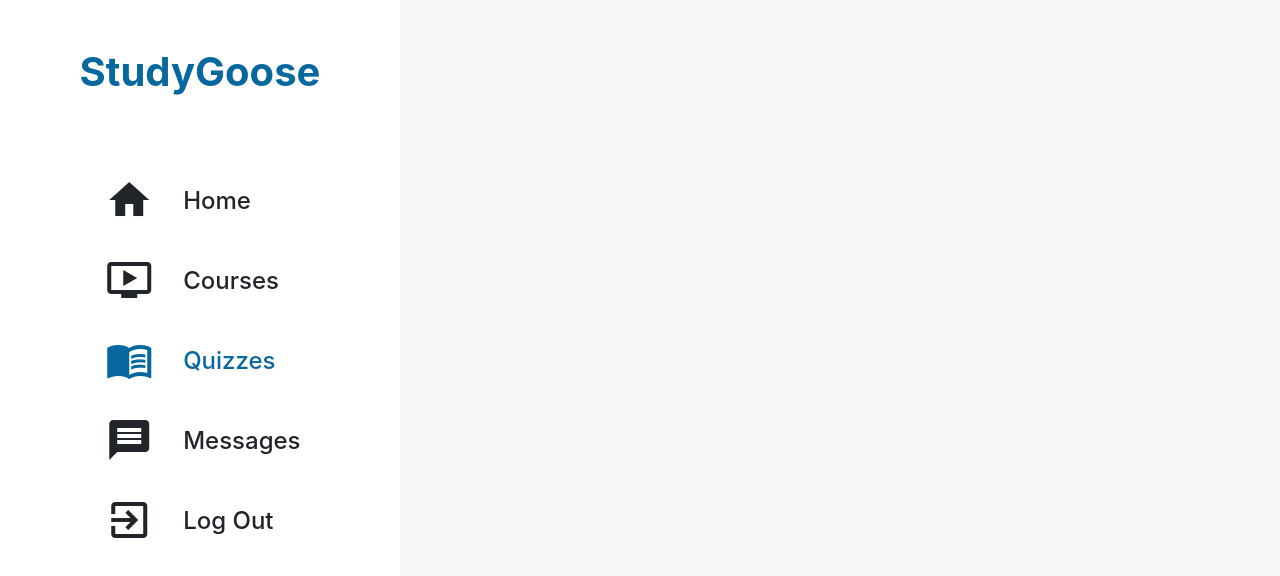
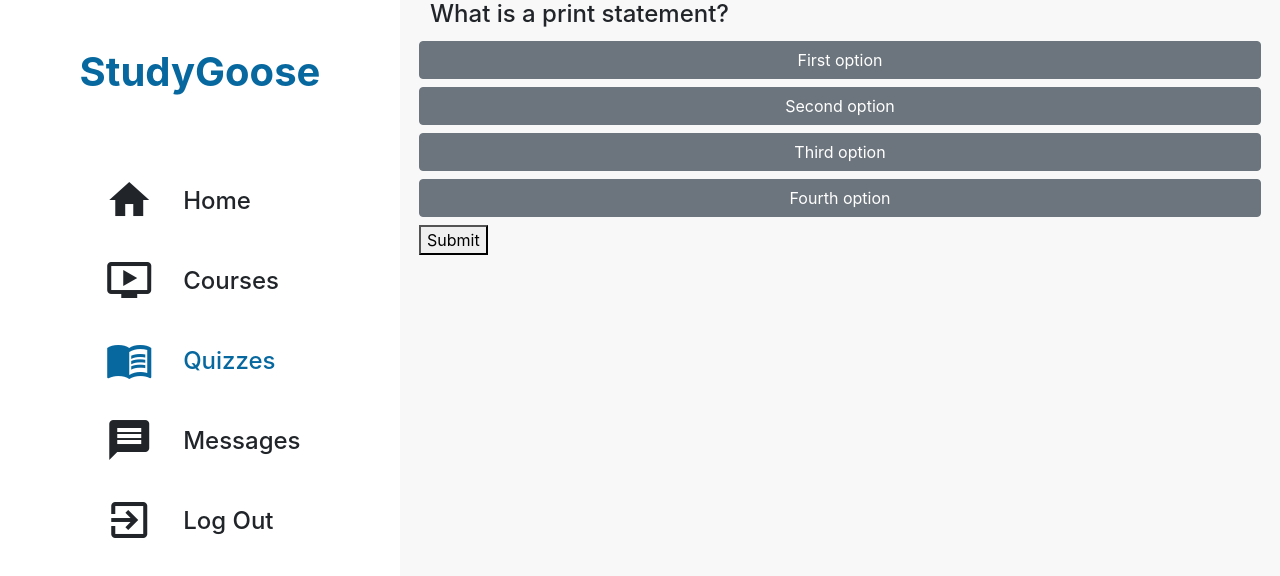
Before and after one commit to Amran2k16/studygoose, a Next.js app: page /quizzes in a window 1280 px wide. Shown: the top 576 px of the page. Built offline with nearby package versions, Linux system fonts and the light colour scheme.

Commit message:
created quiz buttons that can be clicked on. Still hardcoded though

```diff
--- a/components/Quiz.js
+++ b/components/Quiz.js
@@ -1,27 +1,51 @@
-import React, { Component } from "react";
+import React, { Component, useState } from "react";
+
+const Options = props => {
+  const [active, setactive] = useState("0");
+  console.log(active);
+
+  const buttonClicked = e => {
+    setactive(e.target.value);
+  };
+
+  const submit = e => {
+    // if state is one of 1,2,3 or 4... then allow this otherwise send "you need to pick one!"
+    console.log("submitted");
+  };
+
+  const Button = props => {
+    return (
+      <button
+        onClick={buttonClicked}
+        type="button"
+        value={props.number}
+        className={`col-12 btn mb-2 ${
+          active == props.number ? "btn-primary" : "btn-secondary"
+        }`}
+      >
+        {props.text}
+      </button>
+    );
+  };
+
+  return (
+    <div className="row p-1">
+      <Button number="1" text="First option" />
+      <Button number="2" text="Second option" />
+      <Button number="3" text="Third option" />
+      <Button number="4" text="Fourth option" />
+      <button onClick={submit}>Submit</button>
+    </div>
+  );
+};
 
 const Quiz = props => {
-  const handleChange = e => {
-    console.log(e.target.value);
-    if (e.target.value == props.correct) {
-      console.log("Correct answer");
-      console.log(e);
-      e.target.className = "text-success";
-    } else {
-      console.log("Wrong answer");
-      e.target.className = "text-danger";
-    }
-  };
   return (
     <div className="row">
-      <h4>{props.question}</h4>
-      <select onChange={handleChange}>
-        <option value="0">Select Answer</option>
-        <option value="1">{props.option1}</option>
-        <option value="2">{props.option2}</option>
-        <option value="3">{props.option3}</option>
-        <option value="4">{props.option4}</option>
-      </select>
+      <div className="col-12">
+        <h4>What is a print statement?</h4>
+        <Options />
+      </div>
     </div>
   );
 };
--- a/pages/quizzes.js
+++ b/pages/quizzes.js
@@ -1,6 +1,11 @@
 import React from "react";
 import Layout from "../components/MyLayout";
+import Quiz from "../components/Quiz";
 
 export default function quizzes() {
-  return <Layout></Layout>;
+  return (
+    <Layout>
+      <Quiz />
+    </Layout>
+  );
 }
```
